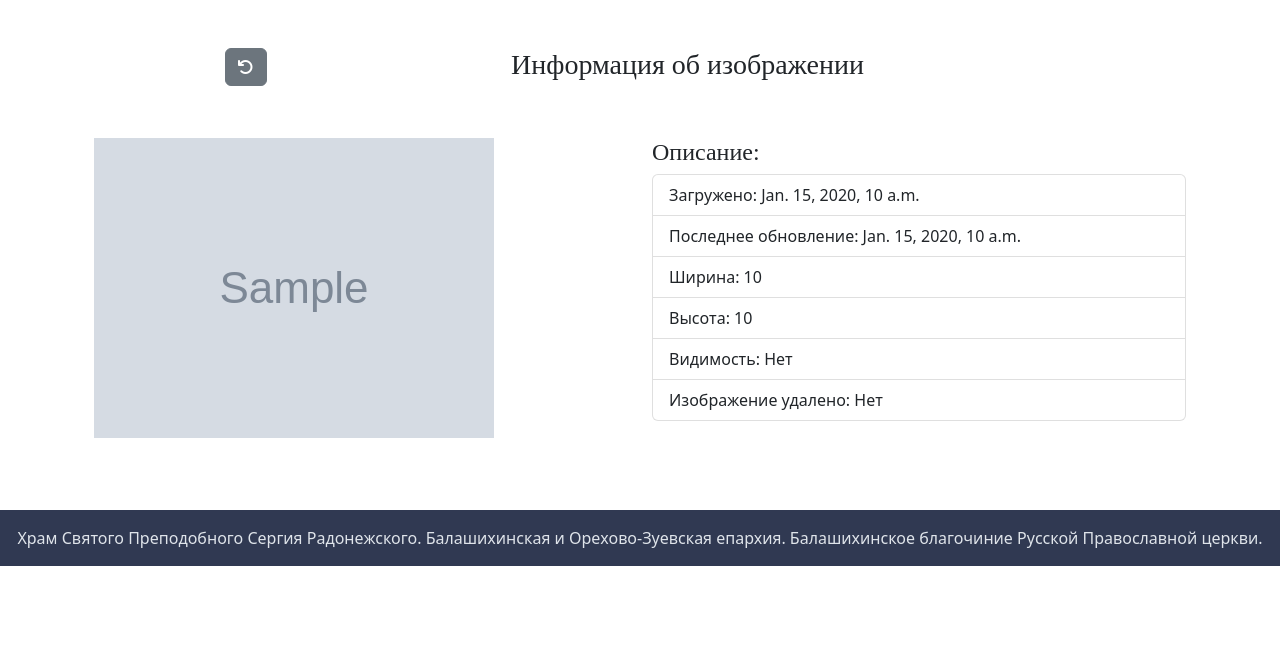
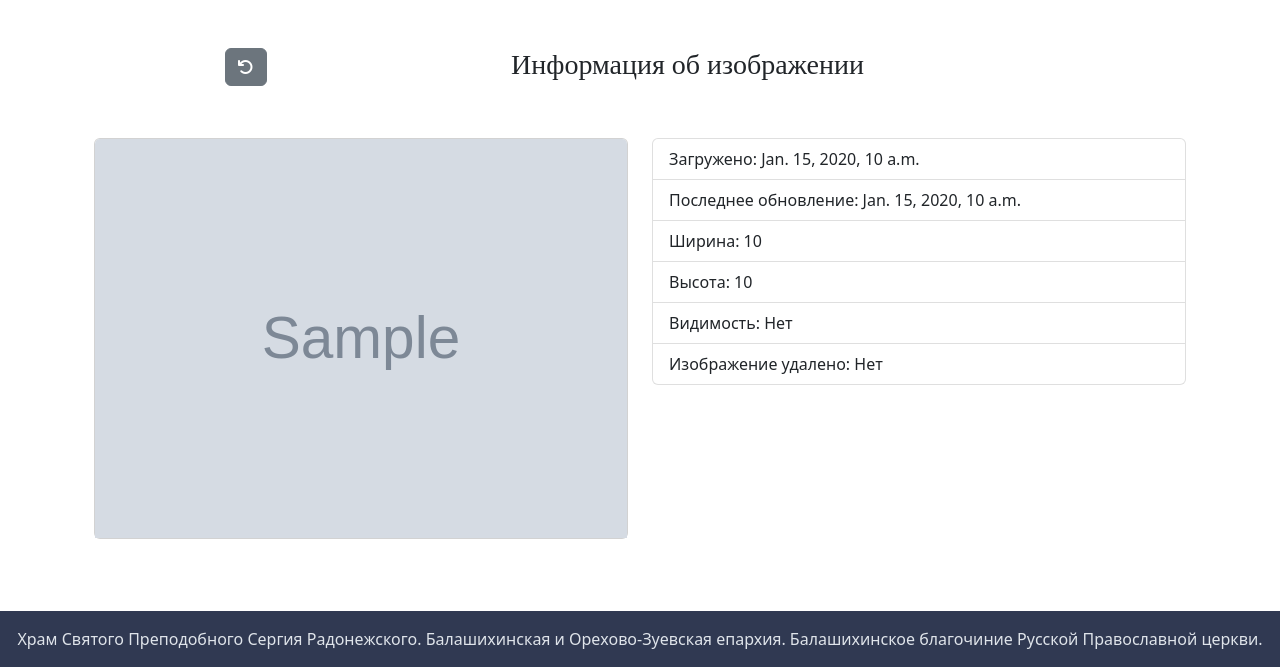
Before and after one commit to alexander-dryannov/sergievskiy, a Django app: template apps/gallery/templates/content/detail.html in a window 1280 px wide. Shown: the part 240-907 px from the top of the page. Before the commit the page ends 806 px from the top, so only its background shows below. Run offline with Django 4.2, Linux system fonts and the light colour scheme; the template is opened without the code that fills it: most values are stand-ins (such as "Sample title", 1, 10 or a date in 2020); grey boxes marked "Sample" are stand-in pictures; some libraries are stand-ins or nearby versions; some web fonts are replaced.

Commit message:
hotfix gallery

```diff
--- a/apps/gallery/templates/content/detail.html
+++ b/apps/gallery/templates/content/detail.html
@@ -36,10 +36,11 @@
     {% endif %}
     <div class="row mt-5 mx-auto">
         <div class="col-sm-12 col-md-6">
-            <img src="{{ albumcontent.file.url }}" width="400" alt="">
+            <div class="card">
+                <img src="{{ albumcontent.file.url }}" width="400" alt="" class="card-img-top">
+            </div>
         </div>
         <div class="col-sm-12 col-md-6 align-items-end">
-            <h4>Описание:</h4>
             <ul class="list-group">
                 <li class="list-group-item">Загружено: {{ albumcontent.created_at }}</li>
                 <li class="list-group-item">Последнее обновление: {{ albumcontent.updated_at }}</li>
```
